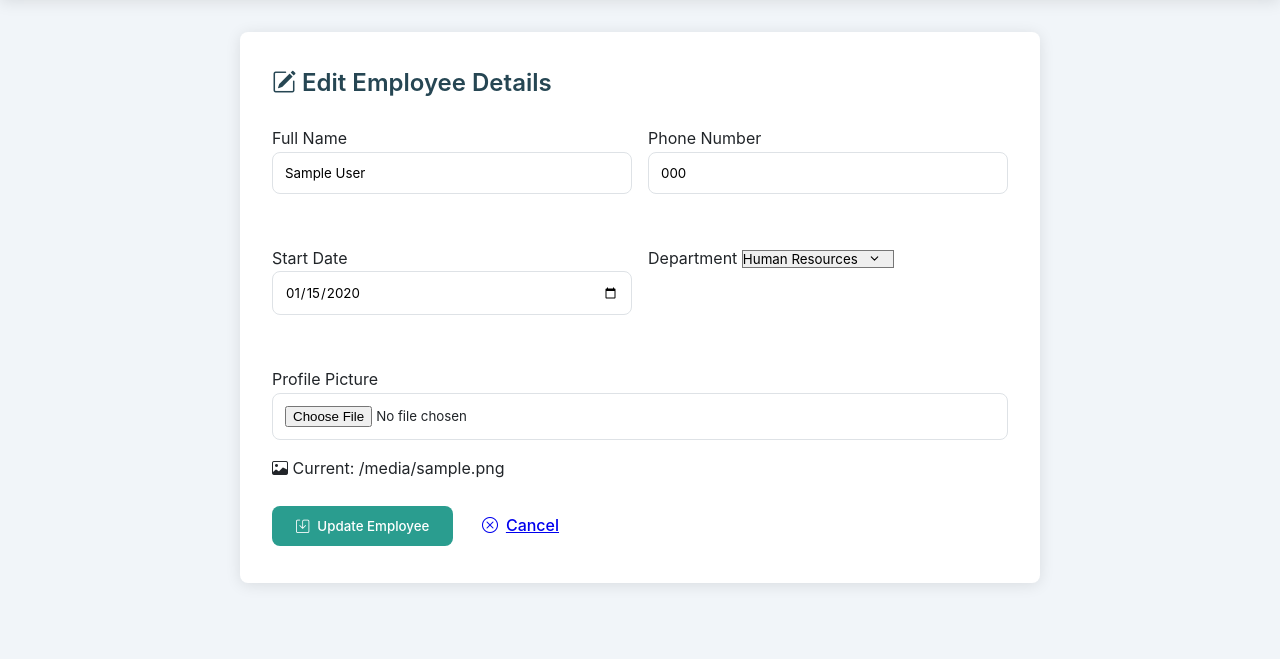
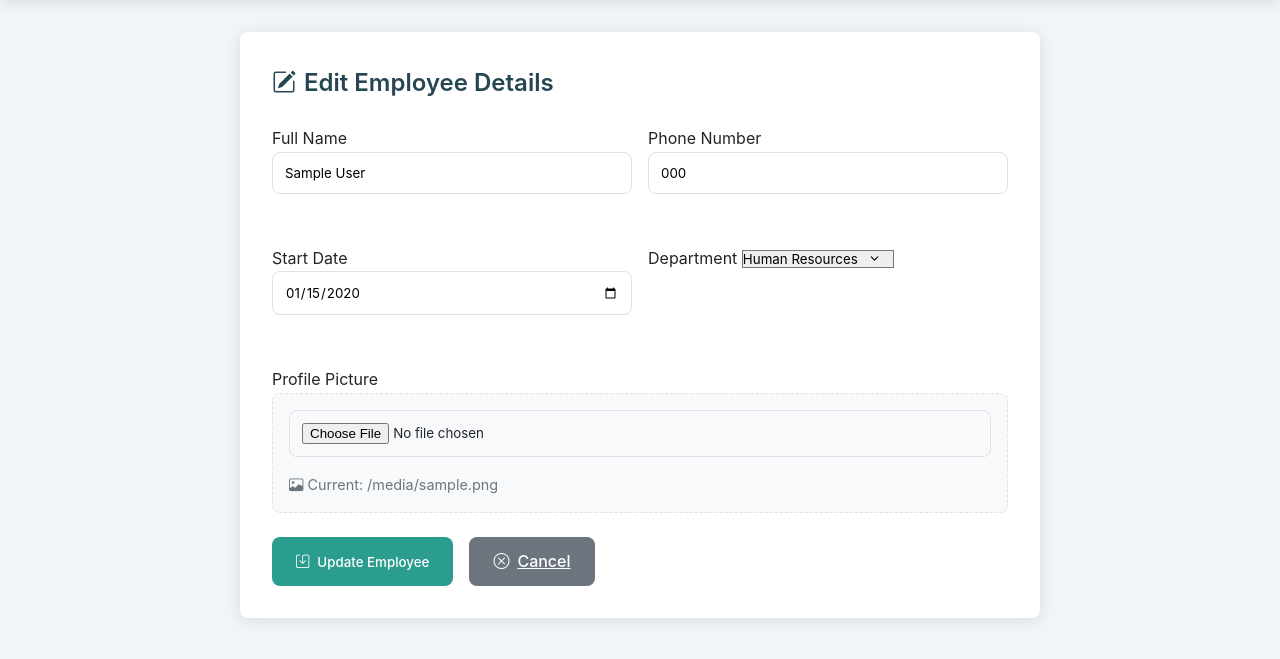
Before and after one commit to AdamDono/jama, a Flask app: page /edit_employee/1 in a window 1280 px wide. Shown: the part 74-733 px from the top of the page. Run offline with Flask 3, Linux system fonts and the light colour scheme; the visitor is signed in with stand-in values (Sample User, id 1); a database or web service that is not in the repository returns one stand-in record (values such as "Sample title"); some libraries are stand-ins or nearby versions.

Commit message:
added css for edit feature to add a modern ui

```diff
--- a/static/css/style.css
+++ b/static/css/style.css
@@ -277,3 +277,39 @@
   margin-bottom: 1rem;
   display: none;
 }
+
+/* Edit Form Specific Styles */
+.form-title {
+  color: #2c3e50;
+  margin-bottom: 1.5rem;
+  display: flex;
+  align-items: center;
+  gap: 0.5rem;
+}
+
+.file-upload {
+  background: #f8f9fa;
+  padding: 1rem;
+  border-radius: 8px;
+  border: 1px dashed #dee2e6;
+}
+
+.current-file {
+  color: #6c757d;
+  font-size: 0.9rem;
+}
+
+.form-actions {
+  display: flex;
+  gap: 1rem;
+  margin-top: 1.5rem;
+}
+
+.btn-secondary {
+  background: #6c757d;
+  color: white;
+}
+
+.btn-secondary:hover {
+  background: #5a6268;
+}
```
